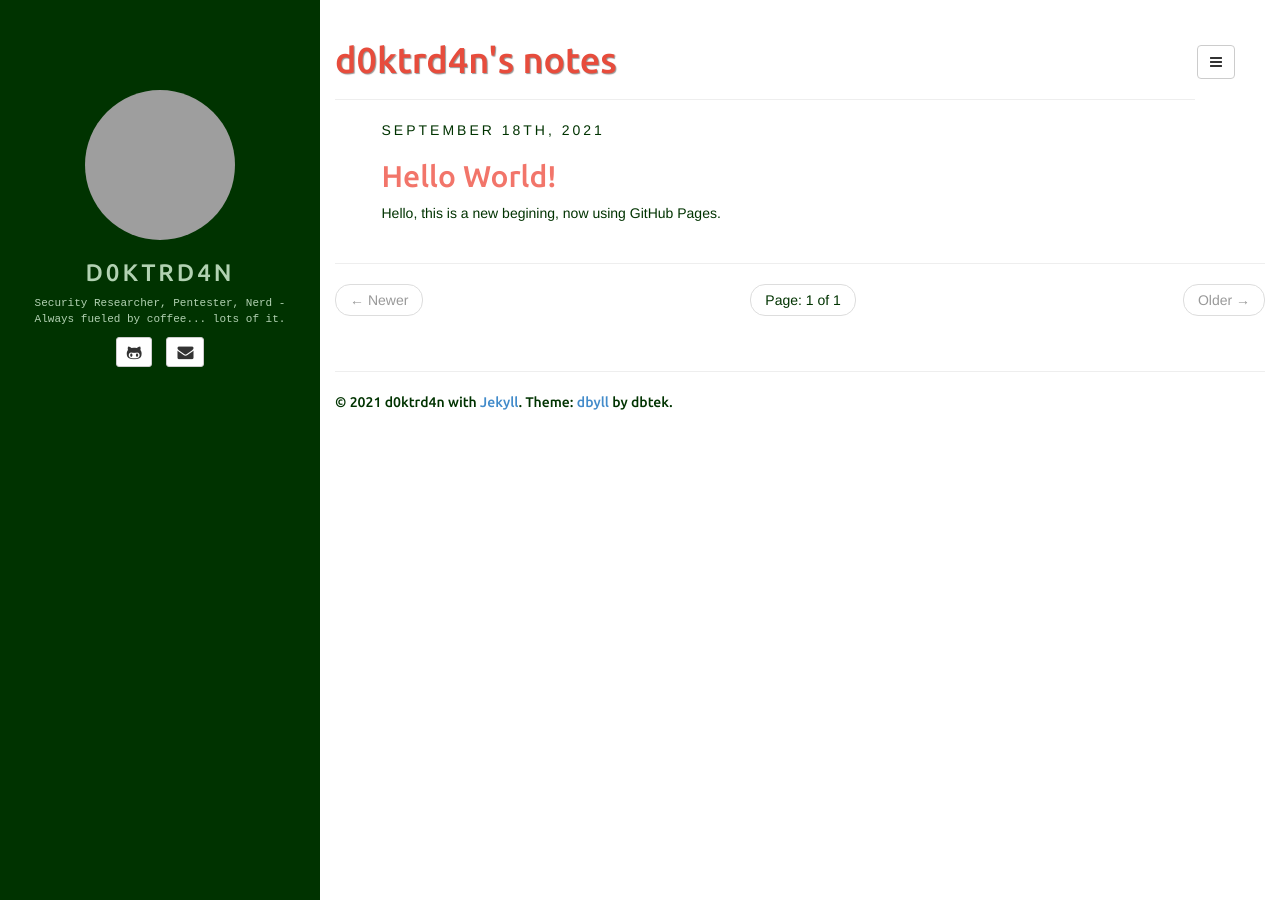
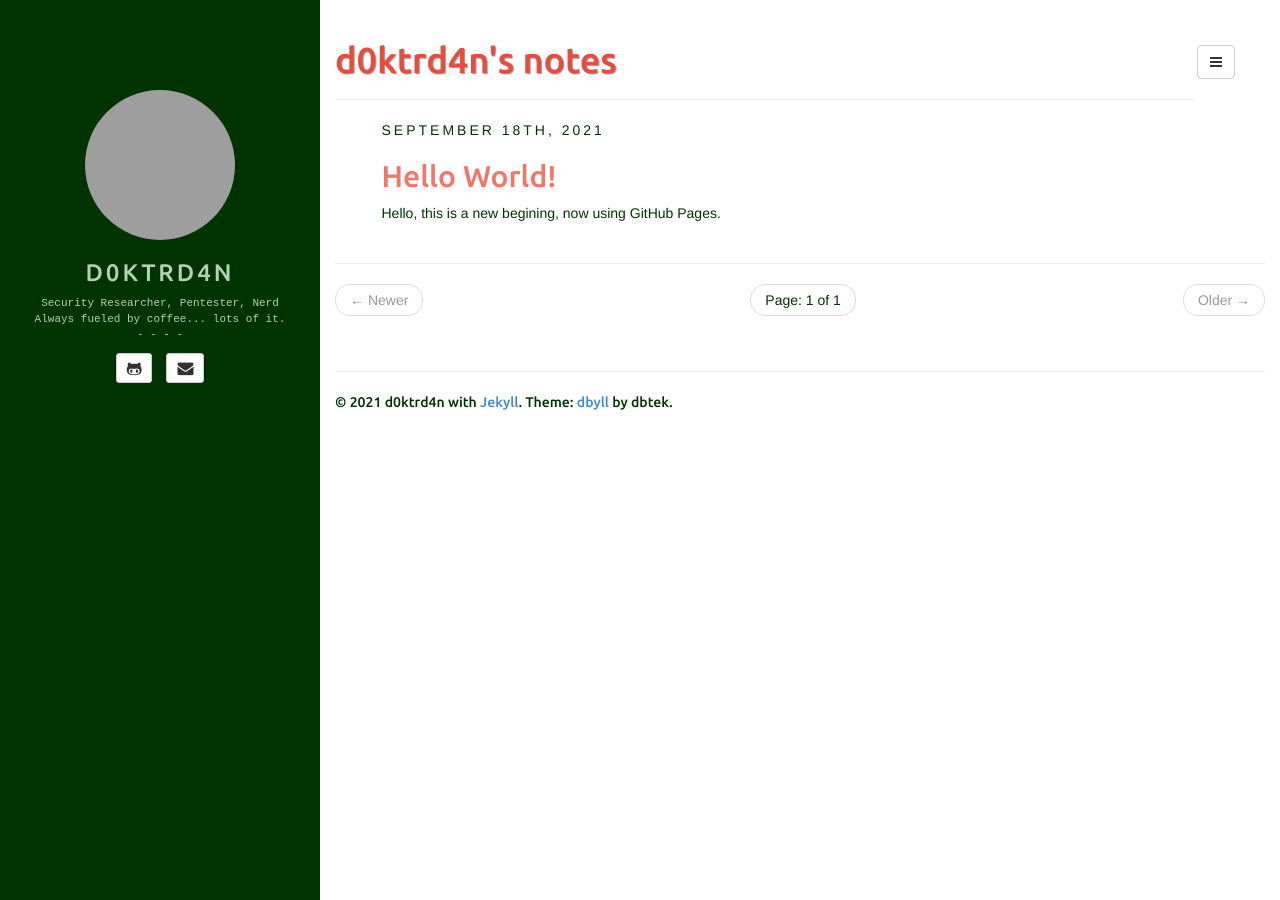
Before and after one commit to d0ktrd4n/d0ktrd4n.github.io, a Jekyll site: the page built from index.html, in a window 1280 px wide. Built offline with Jekyll 4.4.1, drawn with Linux system fonts in a browser that asks for light colours; the list of posts is cut into pages by our own code; grey boxes are pictures that could not be loaded.

```diff
--- a/_config.yml
+++ b/_config.yml
@@ -24,7 +24,7 @@ author:
   twitter:
   pinterest:
   linkedin:
-  bio: Security Researcher, Pentester, Nerd - Always fueled by coffee... lots of it.
+  bio: Security Researcher, Pentester, Nerd <br /> Always fueled by coffee... lots of it. <br /> - - - -
   email_md5: 7bc58fefdbafe5af8eea09bd499058ca
 
 rss_path: feed.xml
```
